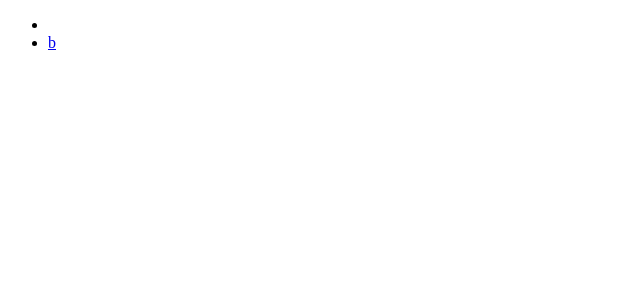
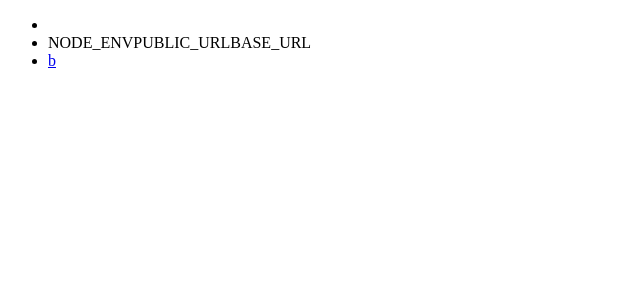
Before and after one commit to nobbyclark/yolo, a Next.js app: page / in a window 1280 px wide. Shown: the top 300 px of the page, without its empty margins (0-640 px from the left). Built offline with nearby package versions, Linux system fonts and the light colour scheme.

Commit message:
Add some debugger shit

```diff
--- a/pages/index.js
+++ b/pages/index.js
@@ -8,6 +8,7 @@ export default () => (
         <a>{process.env.customKey}</a>
       </Link>
     </li>
+    <li>{Object.keys(process.env)}</li>
     <li>
       <Link href="/a" as="/b">
         <a>b</a>
--- a/server.js
+++ b/server.js
@@ -6,6 +6,12 @@ const dev = process.env.NODE_ENV !== 'production'
 const app = next({ dev })
 const handle = app.getRequestHandler()
 const port = process.env.PORT || 3000
+
+console.log('---------------START---------------------')
+console.log(process.env)
+console.log(process.env.API_URL)
+console.log(Object.keys(process.env))
+console.log('---------------START---------------------')
 
 app.prepare().then(() => {
   createServer((req, res) => {
```
